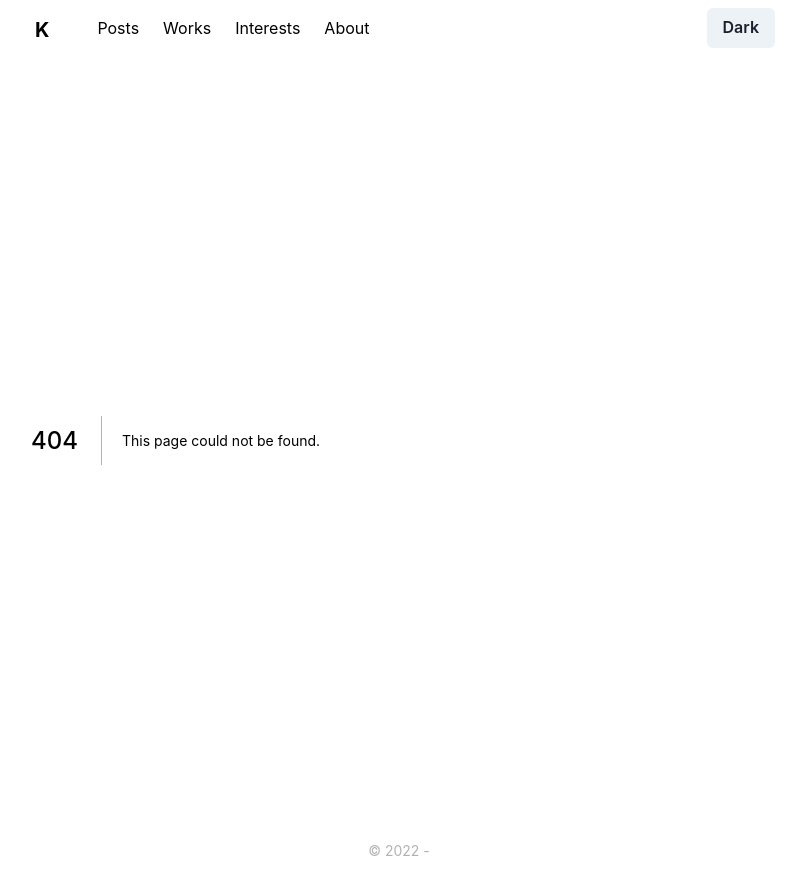
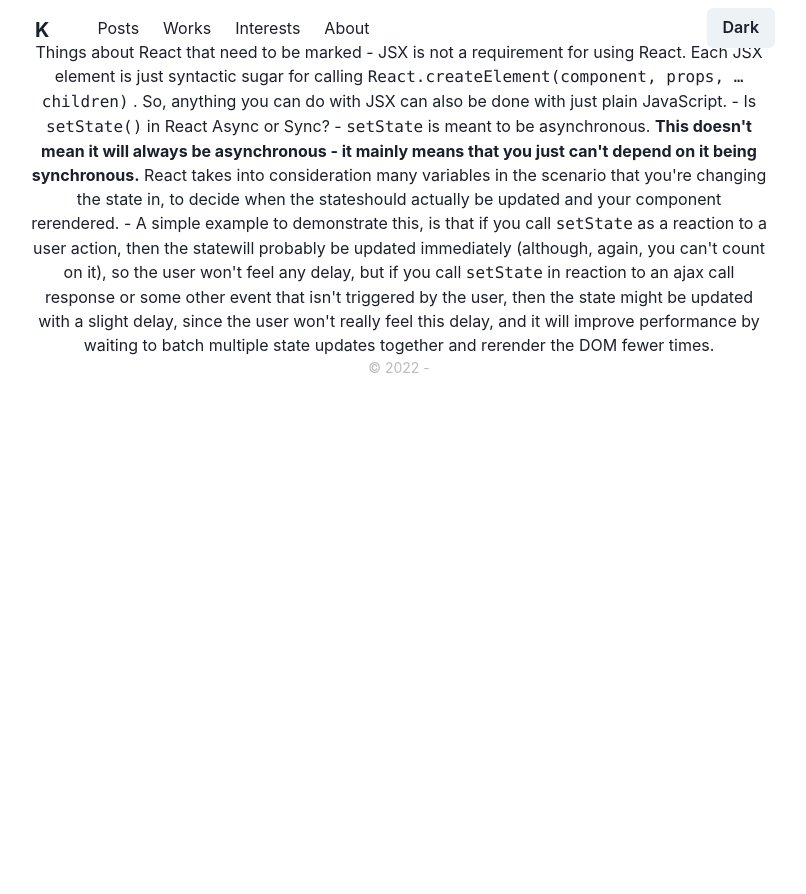
Before and after one commit to gejin19991214/portfolio, a Next.js app: page /posts/thingsAboutReact in a window 1280 px wide. Before the commit this address had no page. Shown: the top 894 px of the page, without its empty margins (241-1047 px from the left). After the commit the page ends 800 px from the top, so only its background shows below. Built offline with nearby package versions, Linux system fonts and the light colour scheme.

Commit message:
add posts

```diff
--- a/package.json
+++ b/package.json
@@ -26,7 +26,8 @@
     "next": "12.1.6",
     "react": "^18.1.0",
     "react-dom": "^18.1.0",
-    "react-icons": "^4.4.0"
+    "react-icons": "^4.4.0",
+    "react-markdown": "^8.0.3"
   },
   "devDependencies": {
     "eslint": "8.17.0",
--- /dev/null
+++ b/pages/posts/thingsAboutReact.js
@@ -0,0 +1,29 @@
+import React from "react";
+import ReactMarkdwon from "react-markdown";
+
+const thingsAboutReact = () => {
+  return (
+    <ReactMarkdwon>
+      ## Things about React that need to be marked - JSX is not a requirement
+      for using React. Each JSX element is just syntactic sugar for calling
+      `React.createElement(component, props, …children)` . So, anything you can
+      do with JSX can also be done with just plain JavaScript. - Is `setState()`
+      in React Async or Sync? - `setState` is meant to be asynchronous. **This
+      doesn&apos;t mean it will always be asynchronous - it mainly means that
+      you just can&apos;t depend on it being synchronous.** React takes into
+      consideration many variables in the scenario that you&apos;re changing the
+      state in, to decide when the stateshould actually be updated and your
+      component rerendered. - A simple example to demonstrate this, is that if
+      you call `setState` as a reaction to a user action, then the statewill
+      probably be updated immediately (although, again, you can&apos;t count on
+      it), so the user won&apos;t feel any delay, but if you call `setState` in
+      reaction to an ajax call response or some other event that isn&apos;t
+      triggered by the user, then the state might be updated with a slight
+      delay, since the user won&apos;t really feel this delay, and it will
+      improve performance by waiting to batch multiple state updates together
+      and rerender the DOM fewer times.
+    </ReactMarkdwon>
+  );
+};
+
+export default thingsAboutReact;
```
Also changed, not shown: pages/posts.js (+7 -1 lines), public/images/react.png (added), 1 other file (tests, documents, lock files or other folders).
